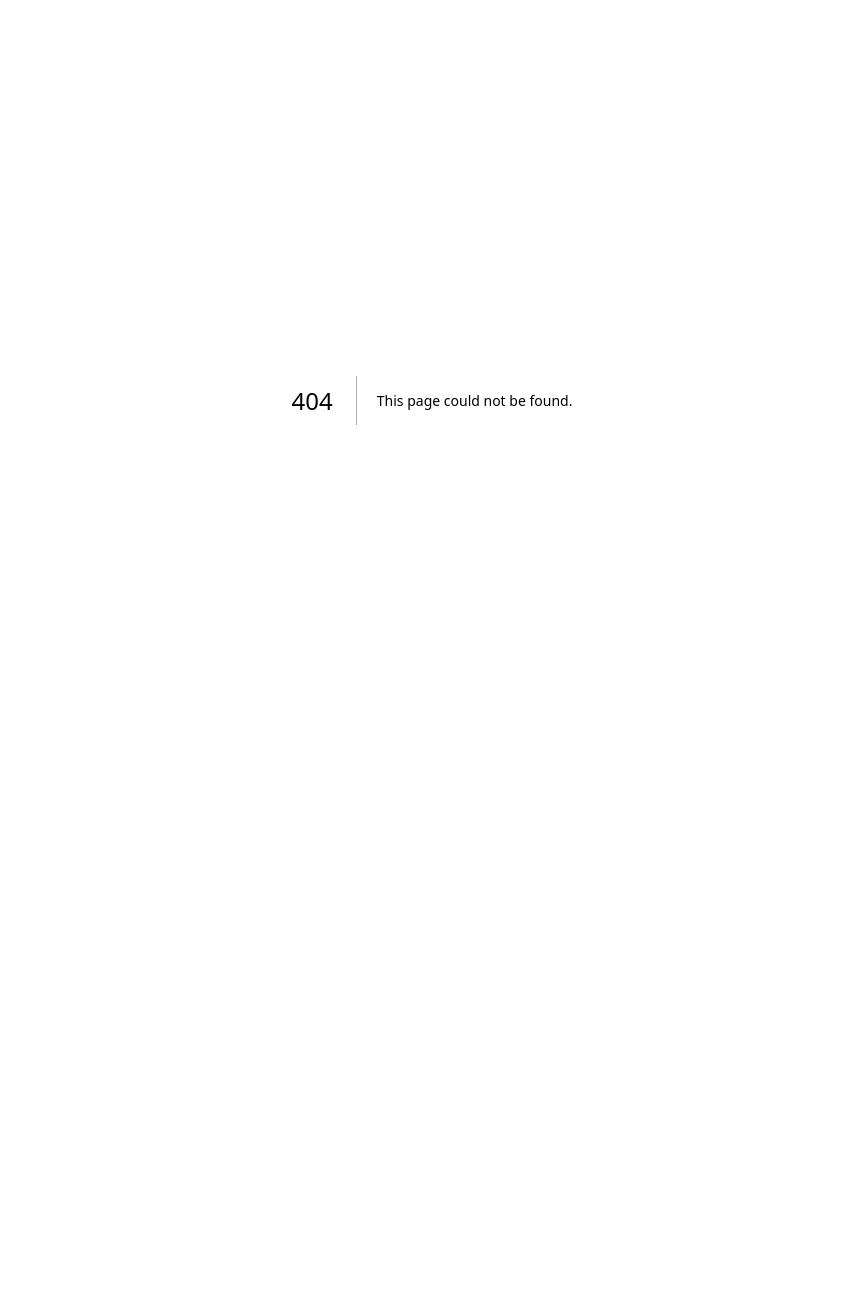
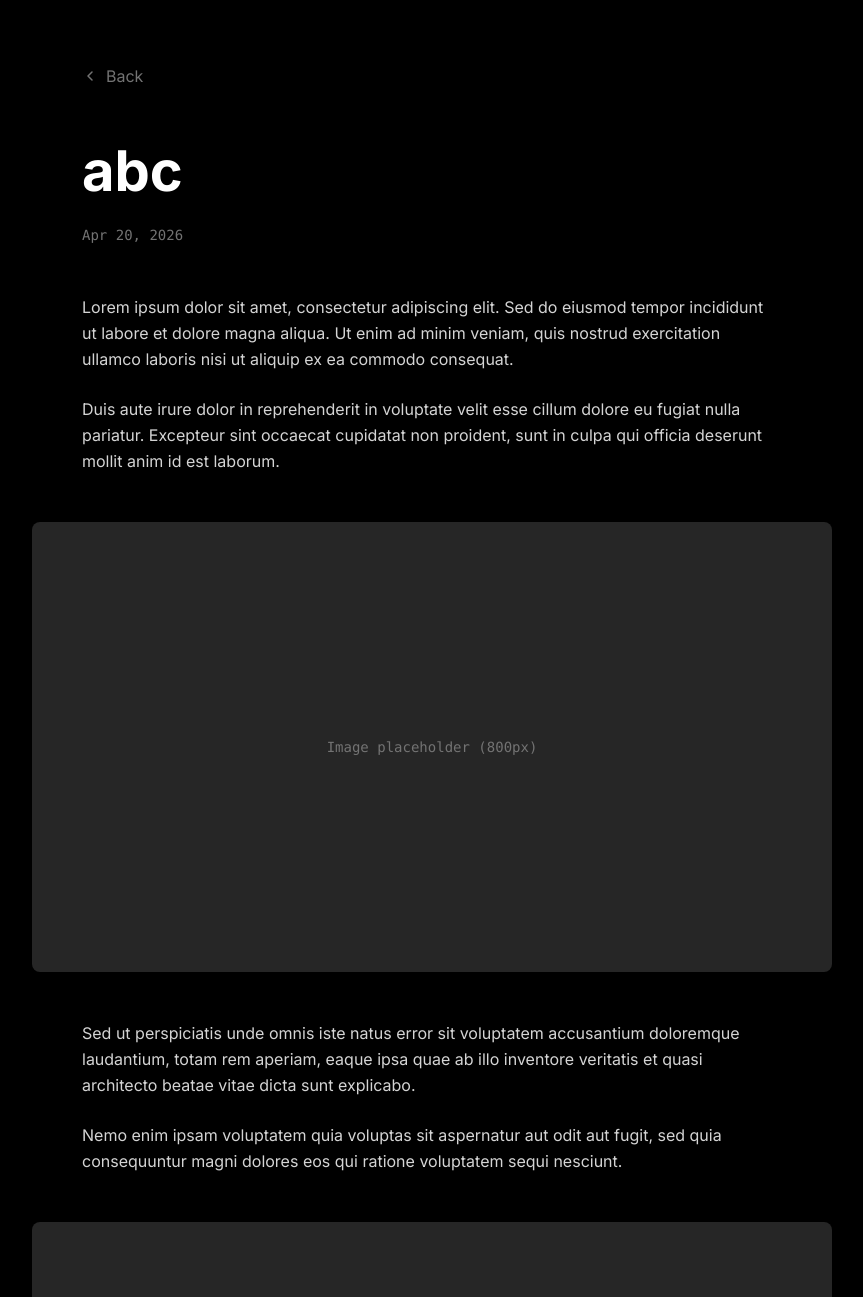
Before and after one commit to evilrabbit/main, a Next.js app: page /blog/abc in a window 1280 px wide. Before the commit this address had no page. Shown: the top 1297 px of the page, without its empty margins (208-1071 px from the left). Before the commit the page ends 800 px from the top, so only its background shows below. Built offline with nearby package versions, Linux system fonts and the light colour scheme.

Commit message:
feat: add blog section with homepage entry and post page
Introduce static blog entry on homepage and detailed blog post page.

Co-authored-by: Evil Rabbit <6880091+evilrabbit@users.noreply.github.com>

```diff
--- /dev/null
+++ b/app/blog/abc/page.tsx
@@ -0,0 +1,93 @@
+import Link from "next/link"
+
+export default function AbcBlogPost() {
+  return (
+    <div className="min-h-screen bg-black text-white py-16 px-6">
+      <article className="mx-auto" style={{ maxWidth: "700px" }}>
+        <Link
+          href="/"
+          className="inline-flex items-center gap-2 text-neutral-500 hover:text-white transition-colors mb-12"
+        >
+          <svg
+            width="16"
+            height="16"
+            viewBox="0 0 16 16"
+            fill="none"
+            xmlns="http://www.w3.org/2000/svg"
+            aria-hidden="true"
+          >
+            <path
+              d="M10 12L6 8L10 4"
+              stroke="currentColor"
+              strokeWidth="1.5"
+              strokeLinecap="round"
+              strokeLinejoin="round"
+            />
+          </svg>
+          Back
+        </Link>
+
+        <header className="mb-12">
+          <h1
+            className="font-bold leading-tight mb-4"
+            style={{ fontSize: "56px" }}
+          >
+            abc
+          </h1>
+          <time className="font-mono text-sm text-neutral-500">
+            Apr 20, 2026
+          </time>
+        </header>
+
+        <div
+          className="prose prose-invert max-w-none"
+          style={{ fontSize: "16px" }}
+        >
+          <p className="leading-relaxed text-neutral-300">
+            Lorem ipsum dolor sit amet, consectetur adipiscing elit. Sed do eiusmod tempor incididunt ut labore et dolore magna aliqua. Ut enim ad minim veniam, quis nostrud exercitation ullamco laboris nisi ut aliquip ex ea commodo consequat.
+          </p>
+
+          <p className="leading-relaxed text-neutral-300 mt-6">
+            Duis aute irure dolor in reprehenderit in voluptate velit esse cillum dolore eu fugiat nulla pariatur. Excepteur sint occaecat cupidatat non proident, sunt in culpa qui officia deserunt mollit anim id est laborum.
+          </p>
+        </div>
+
+        {/* Image placeholder - exceeds container to 800px */}
+        <figure className="my-12 -mx-[50px]" style={{ maxWidth: "800px" }}>
+          <div className="w-full aspect-video bg-neutral-800 rounded-lg flex items-center justify-center">
+            <span className="text-neutral-500 font-mono text-sm">Image placeholder (800px)</span>
+          </div>
+        </figure>
+
+        <div
+          className="prose prose-invert max-w-none"
+          style={{ fontSize: "16px" }}
+        >
+          <p className="leading-relaxed text-neutral-300">
+            Sed ut perspiciatis unde omnis iste natus error sit voluptatem accusantium doloremque laudantium, totam rem aperiam, eaque ipsa quae ab illo inventore veritatis et quasi architecto beatae vitae dicta sunt explicabo.
+          </p>
+
+          <p className="leading-relaxed text-neutral-300 mt-6">
+            Nemo enim ipsam voluptatem quia voluptas sit aspernatur aut odit aut fugit, sed quia consequuntur magni dolores eos qui ratione voluptatem sequi nesciunt.
+          </p>
+        </div>
+
+        {/* Second image placeholder */}
+        <figure className="my-12 -mx-[50px]" style={{ maxWidth: "800px" }}>
+          <div className="w-full aspect-video bg-neutral-800 rounded-lg flex items-center justify-center">
+            <span className="text-neutral-500 font-mono text-sm">Image placeholder (800px)</span>
+          </div>
+        </figure>
+
+        <div
+          className="prose prose-invert max-w-none"
+          style={{ fontSize: "16px" }}
+        >
+          <p className="leading-relaxed text-neutral-300">
+            Neque porro quisquam est, qui dolorem ipsum quia dolor sit amet, consectetur, adipisci velit, sed quia non numquam eius modi tempora incidunt ut labore et dolore magnam aliquam quaerat voluptatem.
+          </p>
+        </div>
+      </article>
+    </div>
+  )
+}
--- a/app/page.tsx
+++ b/app/page.tsx
@@ -6,7 +6,7 @@ export default function Home() {
   const currentYear = new Date().getFullYear()
 
   return (
-    <div className="min-h-screen bg-black text-white flex flex-col items-center justify-center">
+    <div className="min-h-screen bg-black text-white flex flex-col items-center justify-center gap-16">
       <Link
         href="/"
         className="flex flex-col items-center gap-6 transition-opacity hover:opacity-70"
@@ -22,6 +22,16 @@ export default function Home() {
         </svg>
         <span className="font-mono text-sm text-neutral-500">{currentYear}</span>
       </Link>
+
+      <nav className="flex flex-col items-center">
+        <Link
+          href="/blog/abc"
+          className="group flex flex-col items-center gap-1 transition-opacity hover:opacity-70"
+        >
+          <time className="font-mono text-sm text-neutral-500">Apr 20, 2026</time>
+          <span className="text-white text-lg">abc</span>
+        </Link>
+      </nav>
     </div>
   )
 }
```
